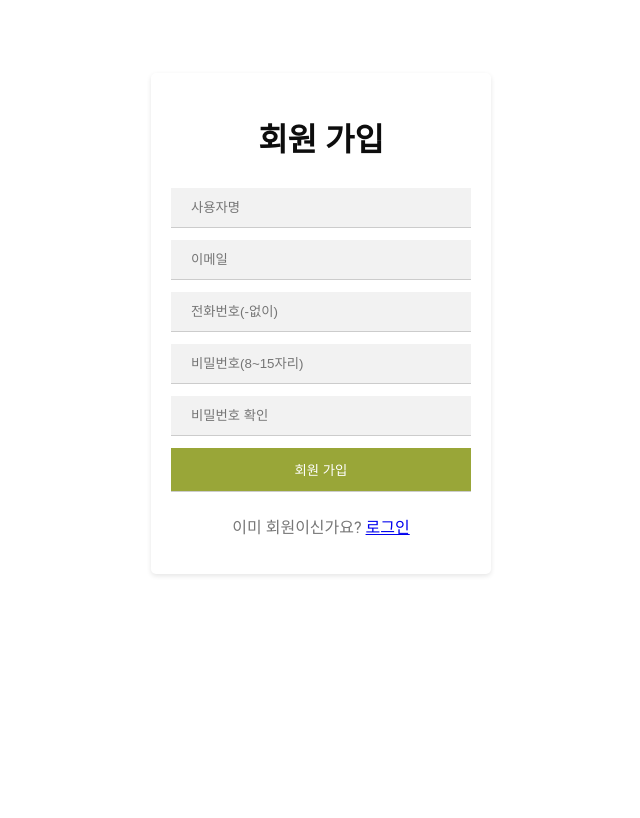
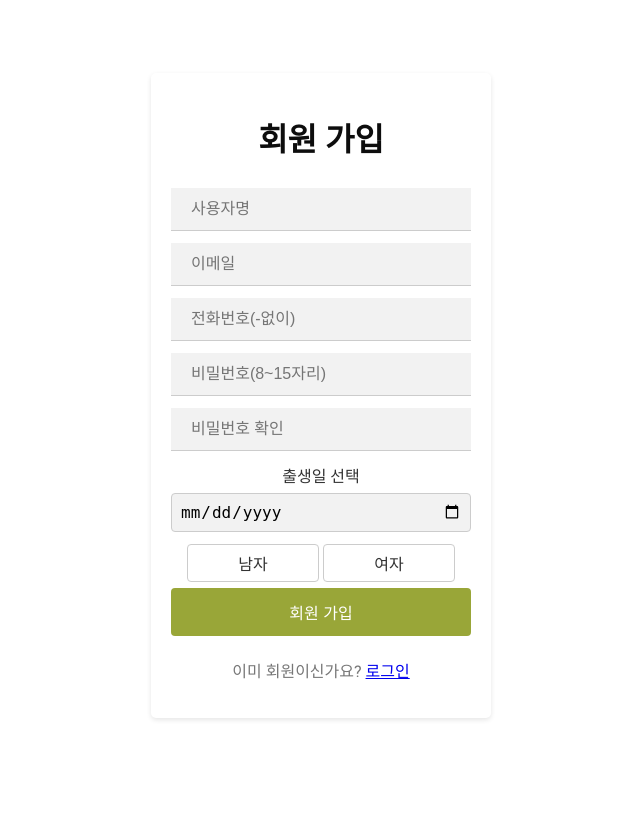
Before and after one commit to hantoro123/AllergyProject, a Django app: page /register/signup/ in a window 1280 px wide. Shown: the part 169-987 px from the top of the page, without its empty margins (319-959 px from the left). Before the commit the page ends 745 px from the top, so only its background shows below. Run offline with Django 4.2, Linux system fonts and the light colour scheme; parts of the project's set-up code (start-up, migrations or seed data) failed here and were passed over.

Commit message:
출생일 성별선택 추가

```diff
--- a/allergyProject/signapp/templates/signapp/signup.html
+++ b/allergyProject/signapp/templates/signapp/signup.html
@@ -28,8 +28,19 @@
     <input type="password" placeholder="비밀번호 확인" name="password-confirm" id="password-confirm" required>
     <span id="password-confirm-error" class="error-msg"></span>
 
+    <!-- 출생일 선택 -->
+    <label for="birthdate">출생일 선택</label>
+    <input type="date" id="birthdate" name="birthdate">
+
+    <!-- 성별 선택 -->
+    <div class="gender-label-container">
+      <label for="male" class="gender-label">남자</label>
+      <label for="female" class="gender-label">여자</label>
+    </div>
+
     <!-- 회원 가입 버튼 -->
     <input type="submit" value="회원 가입">
+
     </form>
 
     <!-- 로그인 링크 -->
@@ -57,5 +68,20 @@ function validateForm() {
     alert("회원 가입이 완료되었습니다.");
     return true;
 }
+document.addEventListener('DOMContentLoaded', function() {
+  const genderLabels = document.querySelectorAll('.gender-label');
+
+  genderLabels.forEach(label => {
+    label.addEventListener('click', function() {
+      // 선택된 성별 버튼의 스타일 변경
+      genderLabels.forEach(label => label.classList.remove('selected'));
+      this.classList.add('selected');
+
+      // 선택된 성별 버튼에 해당하는 라디오 버튼 선택
+      const genderRadio = document.getElementById(this.getAttribute('for'));
+      genderRadio.checked = true;
+    });
+  });
+});
 </script>
 {% endblock %}
--- a/allergyProject/static/css/style.css
+++ b/allergyProject/static/css/style.css
@@ -465,7 +465,8 @@ footer {
   color: #0D0D0D; /* 글자 색상 */
 }
 
-.signup-form input {
+.signup-form input,
+.signup-form select {
   width: 100%;
   padding: 12px 20px;
   margin: 6px 0;
@@ -474,9 +475,11 @@ footer {
   border-bottom: 1px solid #ccc; /* 아래 경계선 */
   background-color: #f2f2f2; /* 입력창 배경색 */
   border-radius: 0;
+  font-size: 16px;
 }
 
-.signup-form input:focus {
+.signup-form input:focus,
+.signup-form select:focus {
   background-color: #e1e1e1; /* 입력창에 포커스가 갔을 때 배경색 변경 */
 }
 
@@ -485,6 +488,10 @@ footer {
   color: #fff; /* 버튼 글자색 */
   cursor: pointer;
   transition: background-color 0.3s ease; /* 배경색 변경 트랜지션 */
+  padding: 12px 20px;
+  border: none;
+  border-radius: 4px;
+  font-size: 16px;
 }
 
 .signup-form input[type="submit"]:hover {
@@ -502,6 +509,47 @@ footer {
   color: #f00; /* 오류 메시지 색상 */
   margin-top: 4px;
   font-size: 14px;
+}
+
+.signup-form .gender-label-container {
+  text-align: center;
+  margin-top: 6px; /* 버튼과 생년월일 간의 간격 추가 */
+}
+
+.signup-form .gender-label {
+  display: inline-block;
+  width: 130px; /* 버튼 너비 조정 */
+  margin: 0 0px; /* 버튼 사이의 간격 추가 */
+  padding: 6px 0;
+  cursor: pointer;
+  text-align: center;
+  color: #333;
+  border-radius: 4px;
+  border: 1px solid #ccc;
+}
+
+.signup-form .gender-label.selected {
+  background-color: #99A638;
+  color: white;
+}
+/* 생년월일 입력 스타일 */
+.signup-form input[type="date"] {
+  background-color: #f2f2f2; /* 입력창 배경색 */
+  border: 1px solid #ccc;
+  border-radius: 4px;
+  padding: 8px;
+  font-size: 16px;
+  margin-top: 6px;
+}
+.signup-form label {
+  text-align: center;
+  display: block;
+  margin-top: 6px;
+  color: #333;
+}
+
+.signup-form .gender-label-container {
+  text-align: center;
 }
 
 /* 로그인 폼 스타일 */
```
Lines whose indentation alone changed are shown as unchanged.
